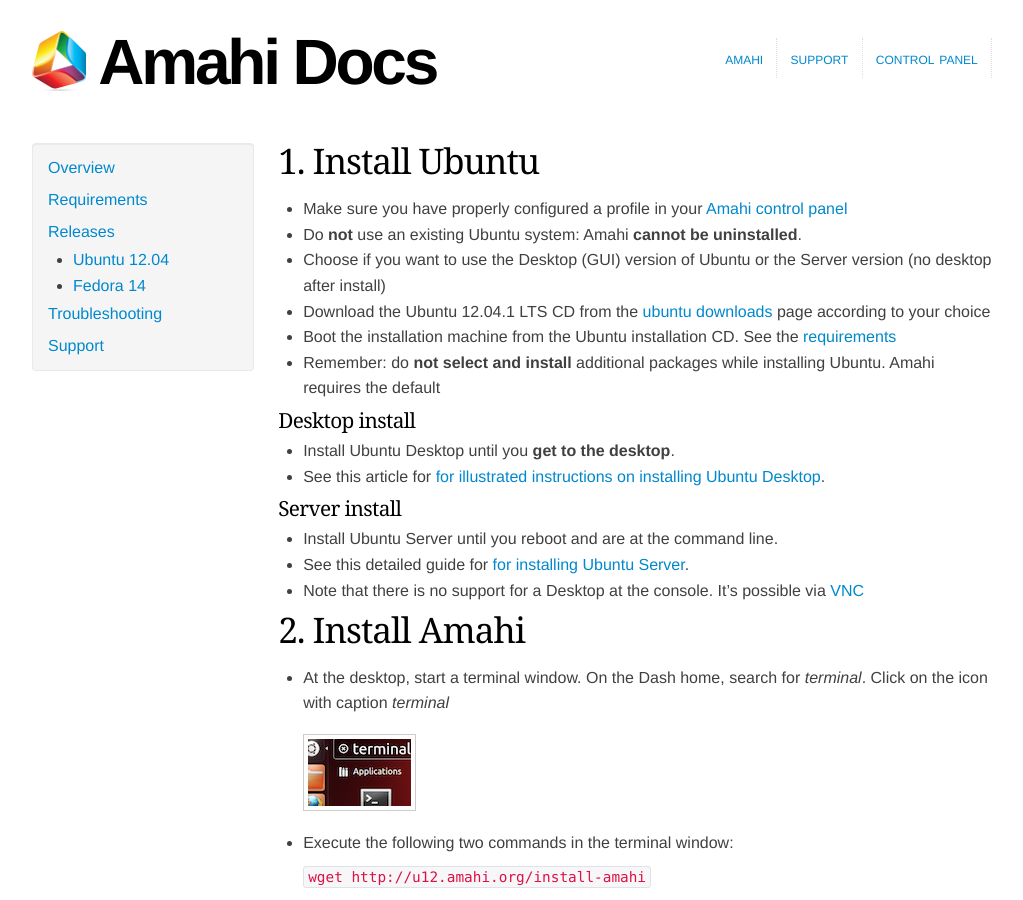
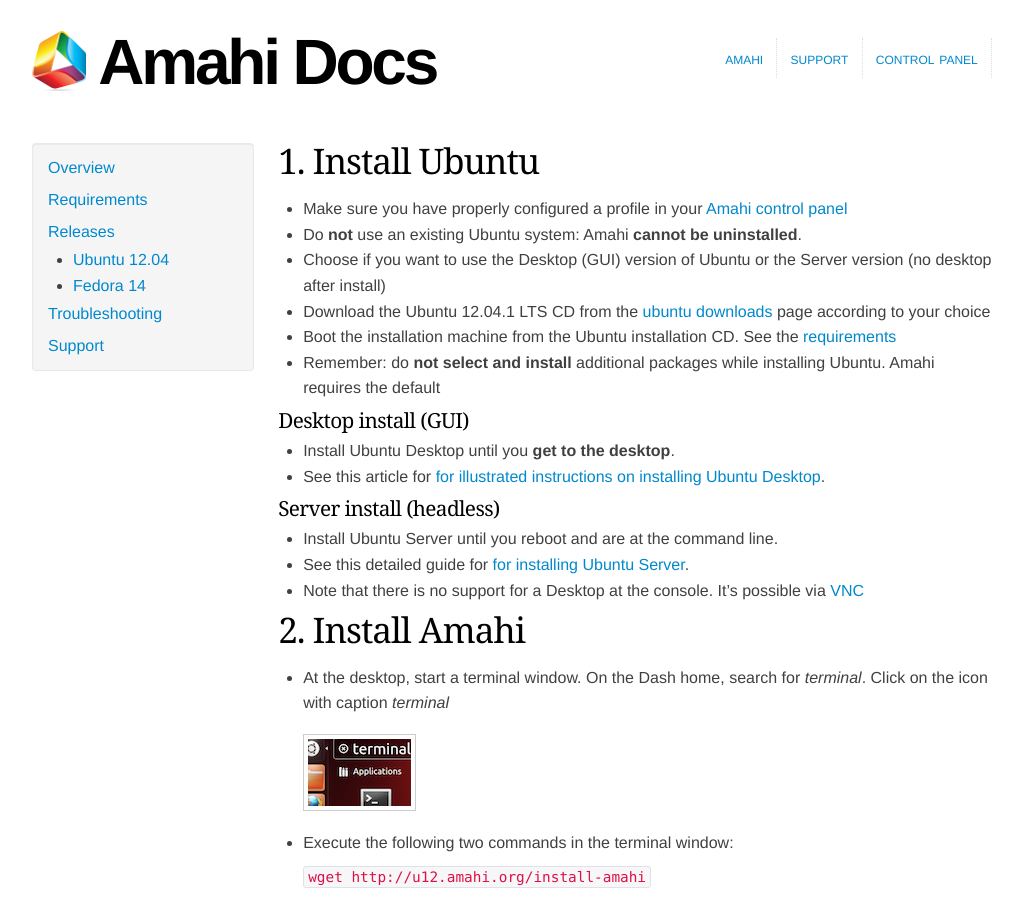
Before and after one commit to amahi/docs, a Jekyll site: the page built from ubuntu-12.md, in a window 1280 px wide and 900 px high. Shown: the whole window, without its empty margins (128-1151 px from the left). Built offline with Jekyll 4.4.1, drawn with Linux system fonts in a browser that asks for light colours; nearby versions of some CDN libraries.

Commit message:
update to see it work

```diff
--- a/ubuntu-12.md
+++ b/ubuntu-12.md
@@ -10,11 +10,11 @@ title: Install Amahi on Ubuntu 12.04.1 LTS
 * Boot the installation machine from the Ubuntu installation CD. See the [requirements](requirements.html)
 * Remember: do **not select and install** additional packages while installing Ubuntu. Amahi requires the default
 
-### Desktop install
+### Desktop install (GUI)
 * Install Ubuntu Desktop until you **get to the desktop**.
 * See this article for <a href="http://netgator.blogspot.com/2012/04/ubuntu-1204-installation-process-slide.html" target="_blank">for illustrated instructions on installing Ubuntu Desktop</a>.
 
-### Server install
+### Server install (headless)
 * Install Ubuntu Server until you reboot and are at the command line.
 * See this detailed guide for <a href="http://rbgeek.wordpress.com/2012/03/26/step-by-step-tutorial-to-install-ubuntu-server-12-04/" target="_blank">for installing Ubuntu Server</a>.
 * Note that there is no support for a Desktop at the console. It's possible via [VNC](http://www.amahi.org/apps/vnc)
```
Also changed, not shown: README.md.
